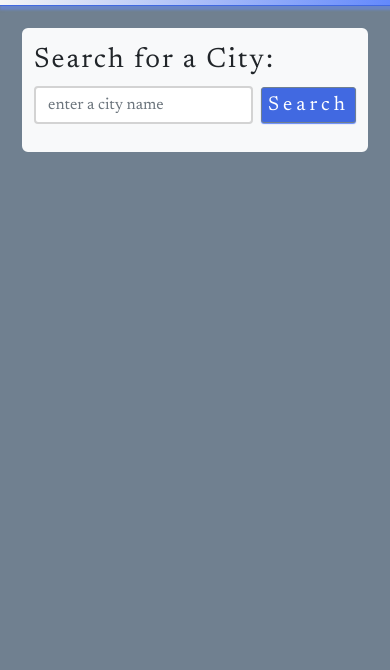
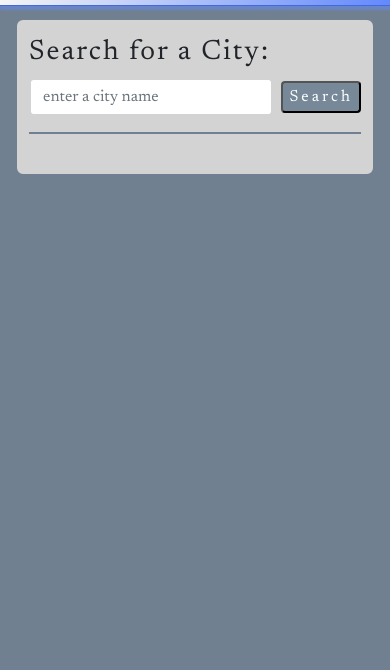
Before and after one commit to wlowrimore/vandy_bc_weather_dash_chlng_06_2022, a website: page index.html in a window 390 px wide. Shown: the part 174-844 px from the top of the page. Drawn offline with nearby package versions, Linux system fonts and the light colour scheme.

Commit message:
correcting responsiveness

```diff
--- a/assets/css/style.css
+++ b/assets/css/style.css
@@ -23,7 +23,7 @@ header {
 
 header h1 {
   font-size: 50px;
-  letter-spacing: 1rem;
+  letter-spacing: 7px;
 }
 
 header p {
@@ -46,33 +46,38 @@ header p {
   /* width: 550px; */
 /* }  */
 
-.card-body {
-  display: flex;
-  display: flex;
-  flex-direction: column;
+.p-2 {
   line-height: 1.8;
+  background-color: skyblue;
+}
+
+.five-day-title {
+  color: white;
 }
 
 
 
-/* .form-input {
+
+
+
+.form-input {
   font-size: 16px;
   letter-spacing: 1px;
   padding: 8px;
   border-radius: 8px;
-  border: 0px solid #2c4566;
+  /* border: 0px solid #2c4566; */
 }
 
 aside {
-  border: 2px solid slategray;
+  /* border: 2px solid slategray; */
   border-radius: 8px;
-} */
+}
 
 .search-box {
   display: flex;
   flex-direction: column;
-  margin: 20px;
-  background-color: lightslategray;
+  margin-top: 12px;
+  background-color: lightgray;
   border: 2px solid slategray;
   border-radius: 8px;
   padding: 12px 12px;
@@ -97,54 +102,29 @@ aside {
   background-color: aliceblue;
 }
 
-.btn {
+.search-button {
   display: flex;
   flex: 2 20;
   padding: 2px 6px;
   margin-left: 8px;
   color: white;
-  font-size: 20px;
-  letter-spacing: 4px;
-  background-color: royalblue;
-  border: 1px solid slategray;
-  border-radius: 3px;
-  box-shadow: 0px 1px 1px 0px rgba(99, 137, 252, 2)
+  font-size:16px;
+  letter-spacing: 3px;
+  background-color: lightslategray;
+  border-radius: 4px;
 }
 
-.btn:hover {
-  background-color: royalblue;
-  opacity: 90%;
-  color: white;
+.search-button:hover {
+  background-color: skyblue;
+  color: #2c4566;
+  box-shadow: none;
 }
 
-/* ______________________________________________________________________________ */
-
-/* .previous-cities {
-  border-top: 2px solid whitesmoke;
-  flex: 2;
+.divider {
+  border-top: 2px solid slategray;
+  padding: 14px;
 }
 
-.searched-city {
-  display: flex;
-  flex-direction: column;
-  letter-spacing: 4px;
-  color: whitesmoke;
-  padding-left: 20px;
-  border: 2px solid whitesmoke;
-  border-radius: 8px;
+.card-body {
+  width: 100%;
 }
-
-.flex-container {
-  display: flex;
-  justify-content: center;
-}
-
-.flex-city {
-  flex: 1;
-}
-
-.flex-searched {
-  padding: 50px;
-  width: auto;
-  flex: 2 100;
-}  */
--- a/assets/js/homepage.js
+++ b/assets/js/homepage.js
@@ -90,7 +90,7 @@ $(document).ready(function () {
       dataType: "json",
     }).then(function (response) {
       $("#forecast")
-        .html('<h4 class="mt-3">5-Day Forecast:</h4>')
+        .html('<h4 class="mt-3 five-day-title">5-Day Forecast:</h4>')
         .append('<div class="row">');
 
       for (var i = 0; i < response.list.length; i++) {
--- a/index.html
+++ b/index.html
@@ -6,10 +6,10 @@
   <meta http-equiv="X-UA-Compatible" content="IE=edge">
   <meta name="viewport" content="width=device-width, initial-scale=1.0">
   <link rel="stylesheet" href="https://stackpath.bootstrapcdn.com/bootstrap/4.3.1/css/bootstrap.min.css" />
-  <link rel="preconnect" href="https://fonts.googleapis.com">
-  <link rel="preconnect" href="https://fonts.gstatic.com" crossorigin>
   <link href="https://fonts.googleapis.com/css2?family=Newsreader:opsz@6..72&display=swap" rel="stylesheet">
+  <!-- <link rel="preconnect" href="https://fonts.googleapis.com"> -->
   <link rel="stylesheet" href="https://cdnjs.cloudflare.com/ajax/libs/font-awesome/5.11.2/css/all.min.css">
+  <!-- <link rel="preconnect" href="https://fonts.gstatic.com" crossorigin> -->
   <link rel="stylesheet" href="./assets/css/style.css" />
   <title>Weather Dashboard</title>
 </head>
@@ -20,29 +20,29 @@
     <p>Find any city's weather!</p>
   </header>
 
+
   <div class="container-fluid">
     <div class="row">
-      <aside class="col-lg-3 bg-light search-box">
+      <aside class="col-lg-3">
+        <div class="col-lg-12 search-box">
           <h3 class="mt-1">Search for a City:</h3>
           <div class="form-inline form-group">
             <input class="form-control" type="text" id="search" placeholder="enter a city name" />
             <div>
-            <button class="btn" id="btn">Search</button>
+              <button class="search-button" id="btn">Search</button>
             </div>
           </div>
 
-        <ul class="list-group" id="history-list"></ul>
+          <ul class="list-group divider" id="history-list"></ul>
+        </div>
       </aside>
-
-          <ul class="list-group" id="history-list"></ul>
-        </div>
 
       <div class="col-lg-9">
         <div id="today" class="mt-3"></div>
         <div id="forecast" class="mt-3"></div>
       </div>
     </div>
-    </main>
+
 
 
     <!--javascript links-->
```
Lines whose indentation alone changed are shown as unchanged.
